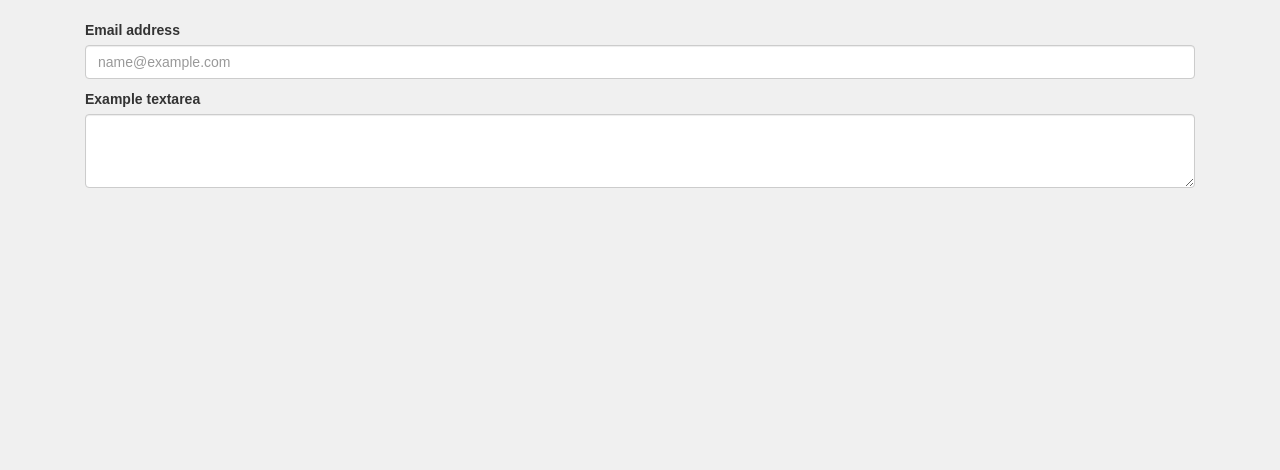
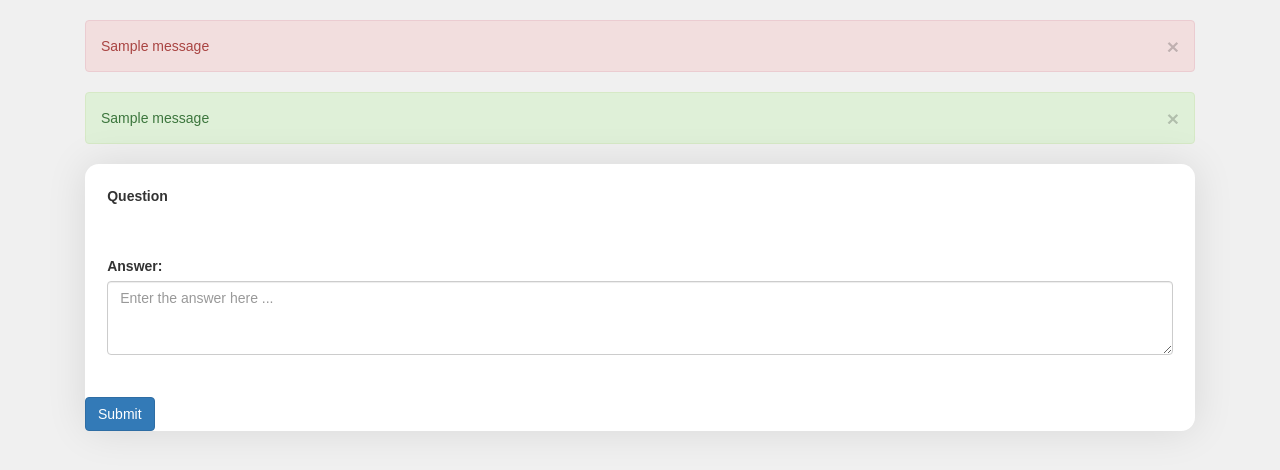
Before and after one commit to 2ashy4u/CSE120Project, a Python web app: template website/templates/courseTest.html in a window 1280 px wide. Shown: the part 62-532 px from the top of the page. Run offline with Jinja, Linux system fonts and the light colour scheme; the template is opened without the code that fills it, so the values that code supplies are empty; one stand-in notice (Sample message) is shown; some libraries are stand-ins or nearby versions.

Commit message:
Update code
I edit the course link and question

```diff
--- a/website/static/css/main.css
+++ b/website/static/css/main.css
@@ -61,6 +61,22 @@
 .addCourseLink{
   padding: 2%;
 }
+.addAnswer{
+  width: auto;
+  height:auto;
+  box-shadow: 0 0 40px rgba(0, 0, 0, 0.1);
+  border-radius:1em;
+  background: white;
+  animation: fadeIn 2s forwards;
+  opacity: 0;
+}
+.question{
+  padding: 2%;
+}
+.addAnswerTheQuestion{
+  padding: 2%;
+}
+
 .piechartDiv{
   width: 100%;
   height:auto;
--- a/website/templates/addCourse.html
+++ b/website/templates/addCourse.html
@@ -92,8 +92,8 @@ navbar%}
     id="courseQues"
     rows="3"
     placeholder="Enter Course Question Here..."></textarea>
+  </div>
 
-  </div>
   <div class="addCourseLink">
     <label for="courseLink">Enter Course Link:</label>
     <input
--- a/website/templates/courseTest.html
+++ b/website/templates/courseTest.html
@@ -29,8 +29,7 @@ navbar%}
       <a class="nav-iten nav-link" id="quiz" href="/CoursesOverview">Courses</a>
       {% if user.isManager == 'Y' %}
       <a class="nav-iten nav-link" id="add_quiz" href="/AddCourses"
-        >Add Courses</a
-      >
+        >Add Courses</a>
       {% endif %}
       <a class="nav-item nav-link" id="logout" href="/logout">Logout</a>
       {% else %}
@@ -40,24 +39,61 @@ navbar%}
   </div>
 </nav>
 {%endblock%} {% block content %}
-<div class="mb-3">
-  <label for="exampleFormControlInput1" class="form-label">Email address</label>
-  <input
-    type="email"
-    class="form-control"
-    id="exampleFormControlInput1"
-    placeholder="name@example.com"
-  />
-</div>
-<div class="mb-3">
-  <label for="exampleFormControlTextarea1" class="form-label"
-    >Example textarea</label
-  >
-  <textarea
-    class="form-control"
-    id="exampleFormControlTextarea1"
-    rows="3"
-  ></textarea>
-</div>
 
+<body>
+  {% with message = get_flashed_messages(category_filter=["error"]) %}
+    {%if message %}
+      {% for message in get_flashed_messages() %}
+        <div class="alert alert-danger" role="alert">
+        {{ message }}
+          <button
+            type="button"
+            class="close"
+            data-dismiss="alert"
+            aria-label="Close"
+          >
+            <span aria-hidden="true">&times;</span>
+          </button>
+        </div>
+      {% endfor %} {% endif%} {% endwith %}
+  {% with message = get_flashed_messages(category_filter=["success"]) %}
+    {%if message %}
+      {% for message in get_flashed_messages() %}
+      <div class="alert alert-success" role="alert">
+        {{ message }}
+        <button
+          type="button"
+          class="close"
+          data-dismiss="alert"
+          aria-label="Close"
+        >
+          <span aria-hidden="true">&times;</span>
+        </button>
+      </div>
+  {% endfor %} {% endif%} {% endwith %}
+
+  <div class="addAnswer">
+    <div class="question">
+      <label for="question" class="form-label">Question</label>
+      {% for employee_course in user.employee_courses %}
+        <li>{{_course.query.filter_by(idcourses=employee_course.course_id).first().courseQues}}</li>
+      {% endfor %}
+    </div>
+
+    <div class = "addAnswerTheQuestion">
+      <form action="#" method="POST">
+        <label for="addAnswerText">Answer:</label>
+        <textarea
+          type = "text"
+          class="form-control"
+          name = "answerText"
+          id="answerText"
+          rows="3"
+          placeholder="Enter the answer here ..."></textarea>
+    </div>
+    <br>
+    <input type="submit" id = "submitButtonCourse" class="btn btn-primary"></button>
+    </form>
+  </div>
+</body>
 {% endblock %}
```
Also changed, not shown: website/auth.py (+12 -2 lines). Lines whose indentation alone changed are shown as unchanged.
